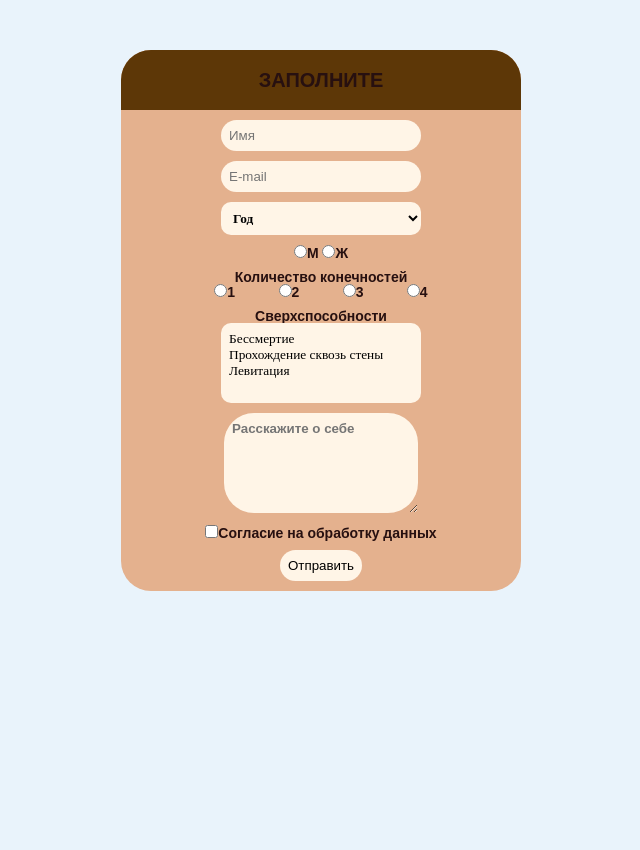
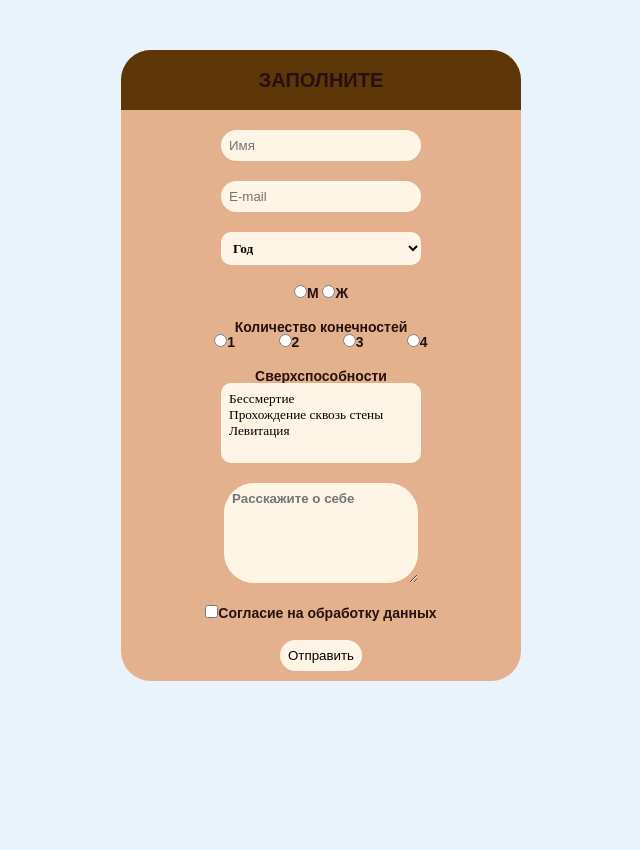
Before and after one commit to DENIS-SOROKOLETOV/webApp4, a PHP site: page / in a window 1280 px wide. Shown: the whole page, without its empty margins (319-959 px from the left). Run offline with PHP 8.4, Linux system fonts and the light colour scheme.

Commit message:
Add files via upload

```diff
--- a/style.css
+++ b/style.css
@@ -59,7 +59,7 @@ select { background-color: #fff5e7; min-width: 200px; border-radius: 10px; paddi
 
 .form__container_good { padding: 5px; display: -webkit-box; display: -ms-flexbox; display: flex; -webkit-box-orient: vertical; -webkit-box-direction: normal; -ms-flex-direction: column; flex-direction: column; word-wrap: break-word; color: #5A161B; width: 200px; background-color: #C58D91; border-top: none; }
 
-.form__item { padding: 10px 50px 0 50px; display: -webkit-box; display: -ms-flexbox; display: flex; -webkit-box-orient: vertical; -webkit-box-direction: normal; -ms-flex-direction: column; flex-direction: column; -webkit-box-pack: start; -ms-flex-pack: start; justify-content: start; text-align: center; }
+.form__item { padding: 20px 50px 0 50px; display: -webkit-box; display: -ms-flexbox; display: flex; -webkit-box-orient: vertical; -webkit-box-direction: normal; -ms-flex-direction: column; flex-direction: column; -webkit-box-pack: start; -ms-flex-pack: start; justify-content: start; text-align: center; }
 
 .form__item_sp .form__label { text-align: center; -webkit-box-orient: vertical; -webkit-box-direction: normal; -ms-flex-direction: column; flex-direction: column; -webkit-box-pack: center; -ms-flex-pack: center; justify-content: center; -webkit-box-align: center; -ms-flex-align: center; align-items: center; }
 
```
